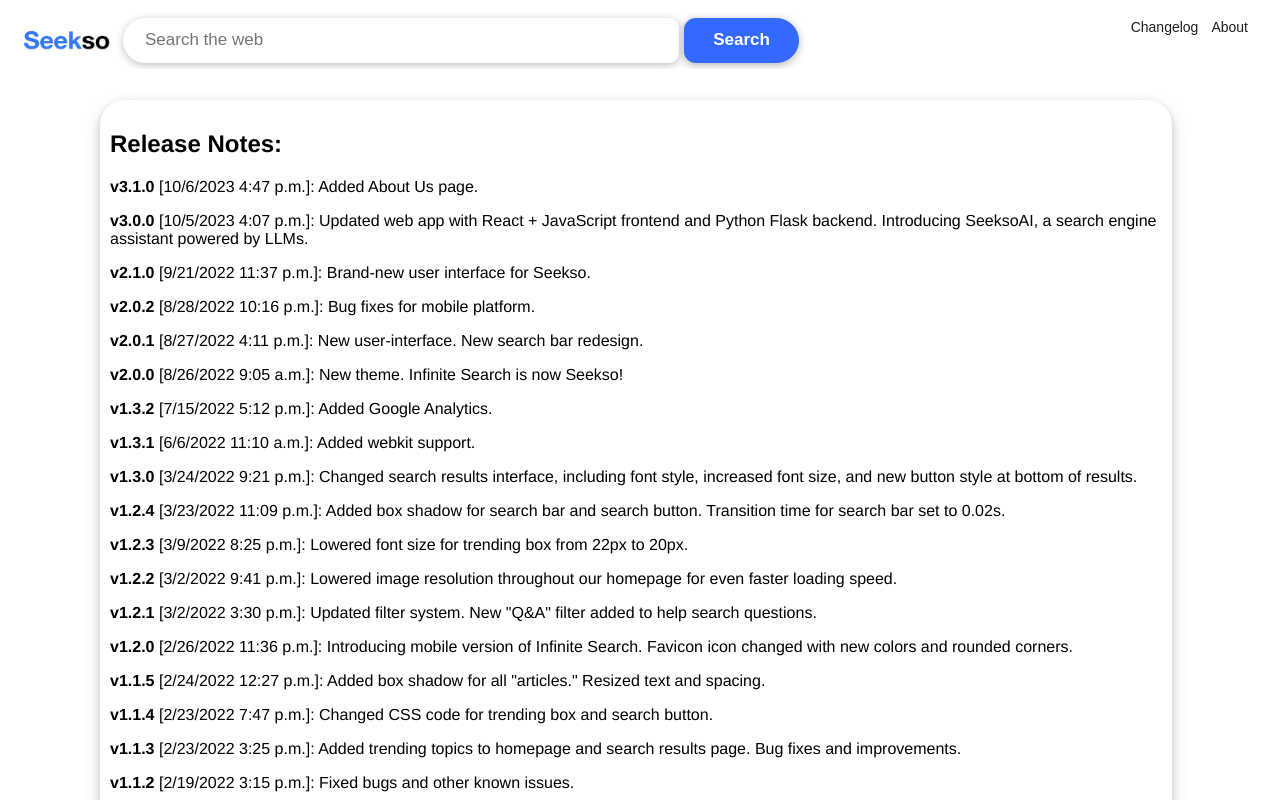
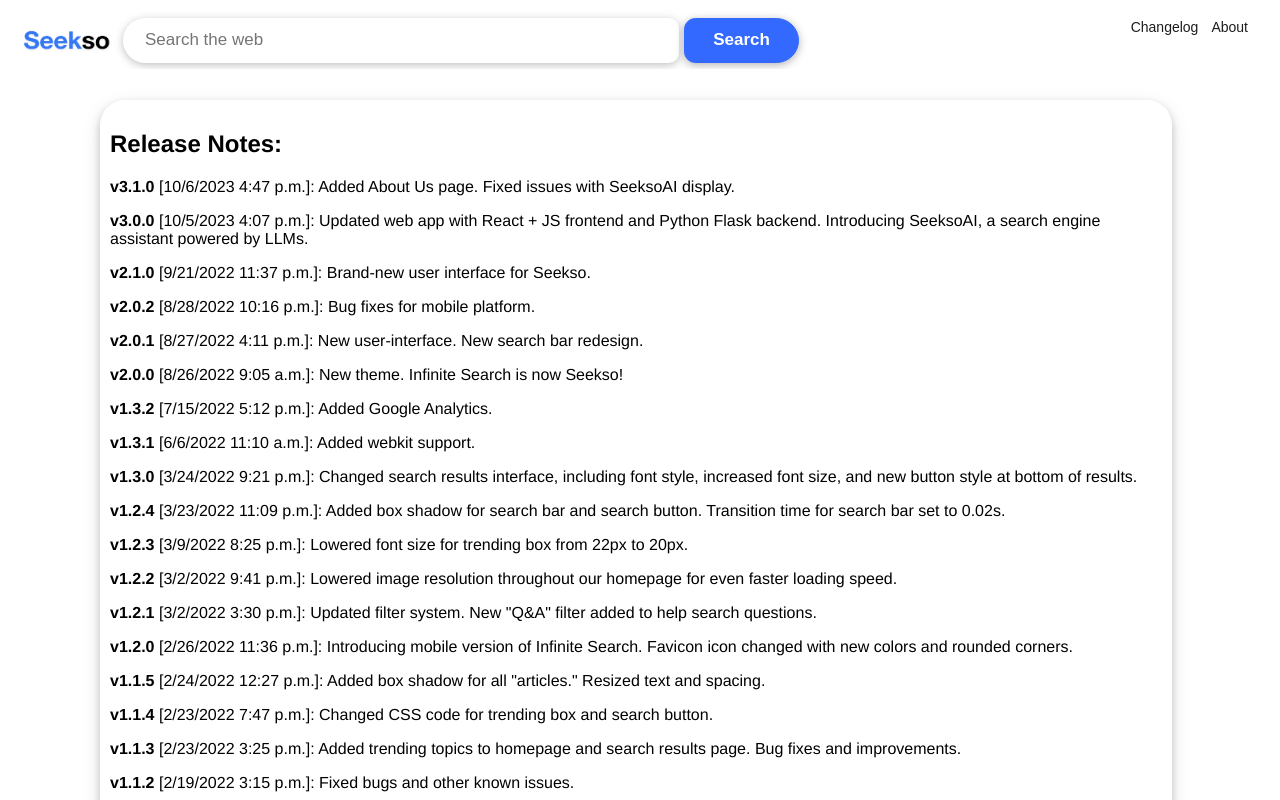
Before and after one commit to Richard28277/Seekso, a React (Vite) app: page /changelog in a window 1280 px wide. Shown: the top 800 px of the page. Built offline with nearby package versions, Linux system fonts and the light colour scheme.

Commit message:
edited SeeksoAI display

```diff
--- a/src/pages/Changelog.jsx
+++ b/src/pages/Changelog.jsx
@@ -19,8 +19,8 @@
       <Searchbar />
       <article>
         <h1> Release Notes: </h1>
-        <p><strong>v3.1.0</strong> [10/6/2023 4:47 p.m.]: Added About Us page. </p>
-        <p><strong>v3.0.0</strong> [10/5/2023 4:07 p.m.]: Updated web app with React + JavaScript frontend and Python Flask backend. Introducing SeeksoAI, a search engine assistant powered by LLMs. </p>
+        <p><strong>v3.1.0</strong> [10/6/2023 4:47 p.m.]: Added About Us page. Fixed issues with SeeksoAI display. </p>
+        <p><strong>v3.0.0</strong> [10/5/2023 4:07 p.m.]: Updated web app with React + JS frontend and Python Flask backend. Introducing SeeksoAI, a search engine assistant powered by LLMs. </p>
         <p><strong>v2.1.0</strong> [9/21/2022 11:37 p.m.]: Brand-new user interface for Seekso.</p>
         <p><strong>v2.0.2</strong> [8/28/2022 10:16 p.m.]: Bug fixes for mobile platform.</p>
         <p><strong>v2.0.1</strong> [8/27/2022 4:11 p.m.]: New user-interface. New search bar redesign.</p>
--- a/src/pages/Search.jsx
+++ b/src/pages/Search.jsx
@@ -116,7 +116,7 @@
         .then((response) => {
           console.log(response);
 
-          setMessage(" "+response);
+          setMessage(" "+response + "...");
         })
         .catch((error) => {
           console.error('API Request Error:', error);
```
